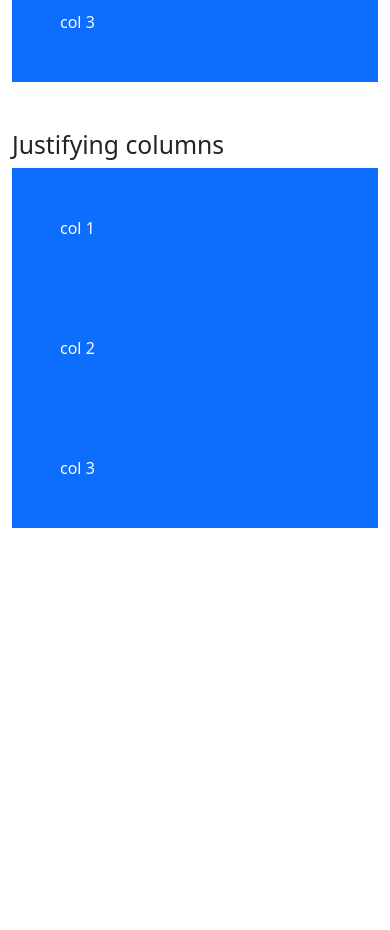
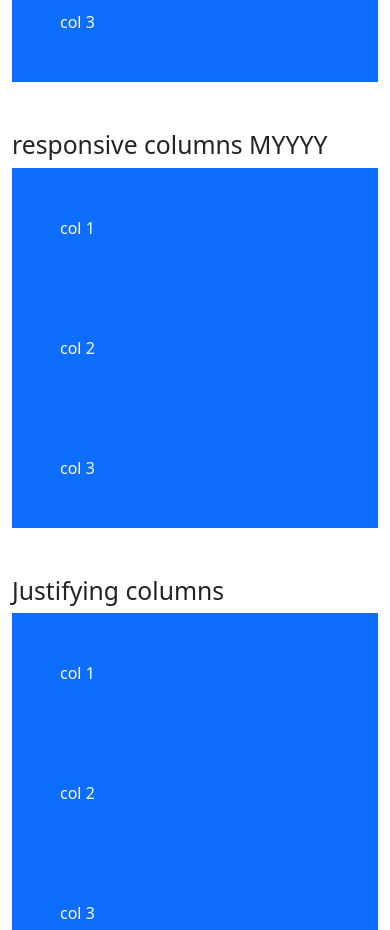
Before and after one commit to Pratik-Karanjit/bootstrap, a plain HTML site: page index.html in a window 390 px wide. Shown: the part 2240-3170 px from the top of the page. Before the commit the page ends 2816 px from the top, so only its background shows below. Drawn offline with nearby package versions, Linux system fonts and the light colour scheme.

Commit message:
added more responsive design

```diff
--- a/index.html
+++ b/index.html
@@ -108,6 +108,34 @@
     </div>
 
 
+
+
+    <div class="container-lg my-5">
+        <h2>
+            responsive columns MYYYY
+        </h2>
+        <div class="row">
+            <div class="col-12 col-sm-6 col-md-4 col-lg-3 col-xl-2">
+                <div class="p-5 bg-primary text-light">
+                    col 1
+                </div>
+            </div>
+            <div class="col-12 col-sm-6 col-md-4 col-lg-3 col-xl-2">
+                <div class="p-5 bg-primary text-light">
+                    col 2
+                </div>
+             </div>
+
+             <div class="col-12 col-sm-6 col-md-4 col-lg-3 col-xl-2">
+                <div class="p-5 bg-primary text-light">
+                    col 3
+                </div>
+            </div>
+            </div>
+        </div>
+    </div>
+
+
     <div class="container-lg my-5">
         <h2>Justifying columns</h2>
         <div class="row justify-content-center">
```
